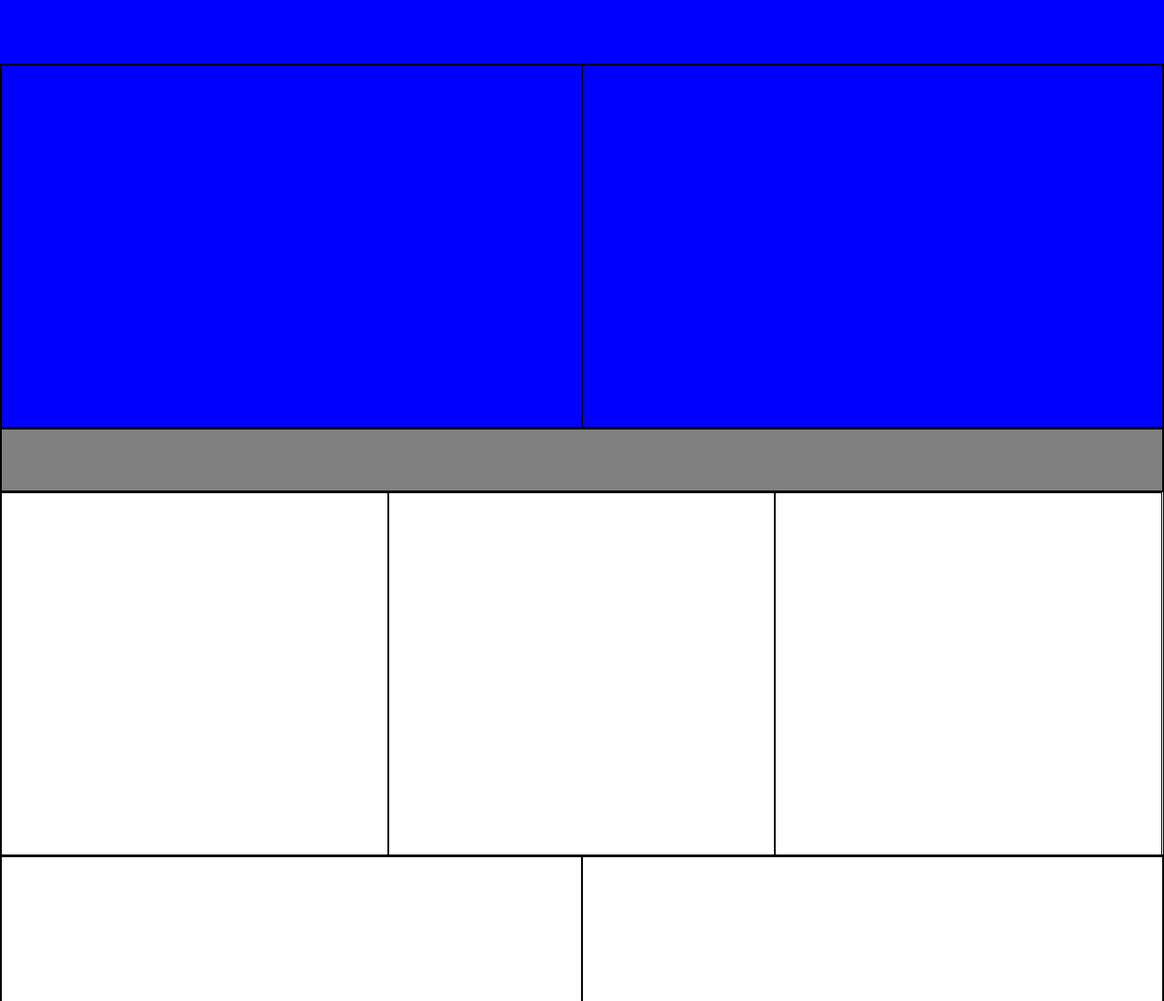
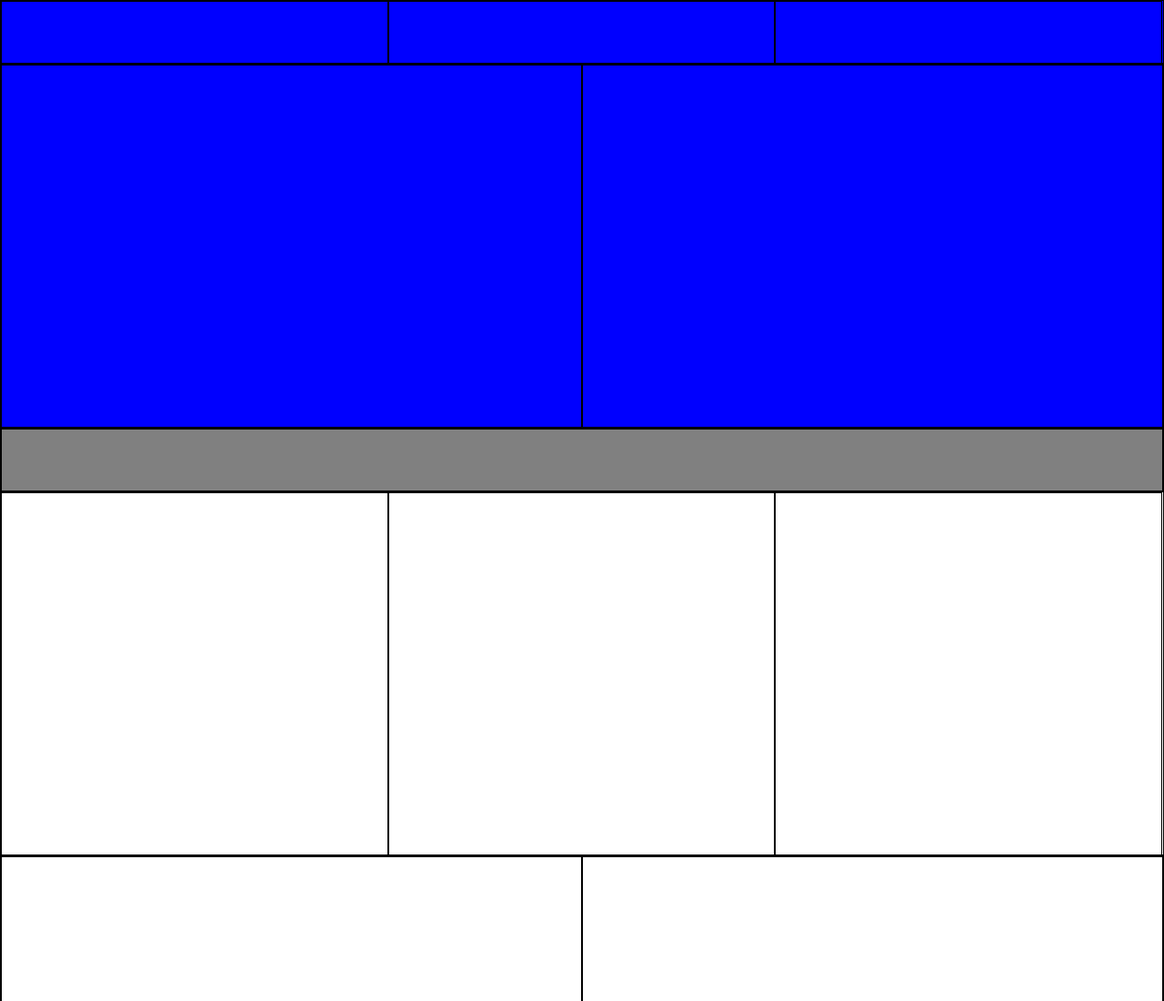
Before and after one commit to Zappykeyboard/hyml-css-fluentify, a plain HTML site: page index.html in a window 1280 px wide. Shown: the top 1100 px of the page at 91% size. Drawn offline with Linux system fonts and the light colour scheme.

Commit message:
aggiunte colonne a header aggiunti commenti a css

```diff
--- a/css/style.css
+++ b/css/style.css
@@ -10,21 +10,32 @@ header{
 }
 
 
+/*sezioni grandi*/
 .big{
   height: 400px;
   border: 1px solid black;
 }
 
+/*sezioni piccole*/
  .small{
   height: 70px;
   border: 1px solid black;
 }
 
+/*tutte le colonne*/
 .column{
-  height: 400px;
-  border: 1px solid black;
+    border: 1px solid black;
 }
 
+/*colonne di sezioni grandi*/
+.big .column{
+  height: 400px;
+}
+
+/*colonne di sezioni piccole*/
+.small .column{
+  height: 70px;
+}
 
 .two-columns .column{
   width: 50%;
--- a/index.html
+++ b/index.html
@@ -13,14 +13,13 @@
   <div>
     <!--header-->
     <header>
-      <!--logo-->
-      <div></div>
-
-      <!--navigazione-->
-      <nav></nav>
-
-      <!--login-->
-      <aside></aside>
+      <section class="small three-columns bk-blue">
+          <div class="row">
+              <div class="column"></div>
+              <div class="column"></div>
+              <div class="column"></div>
+            </div>
+      </section>
     </header>
 
     <!--contenitore principale-->
```
